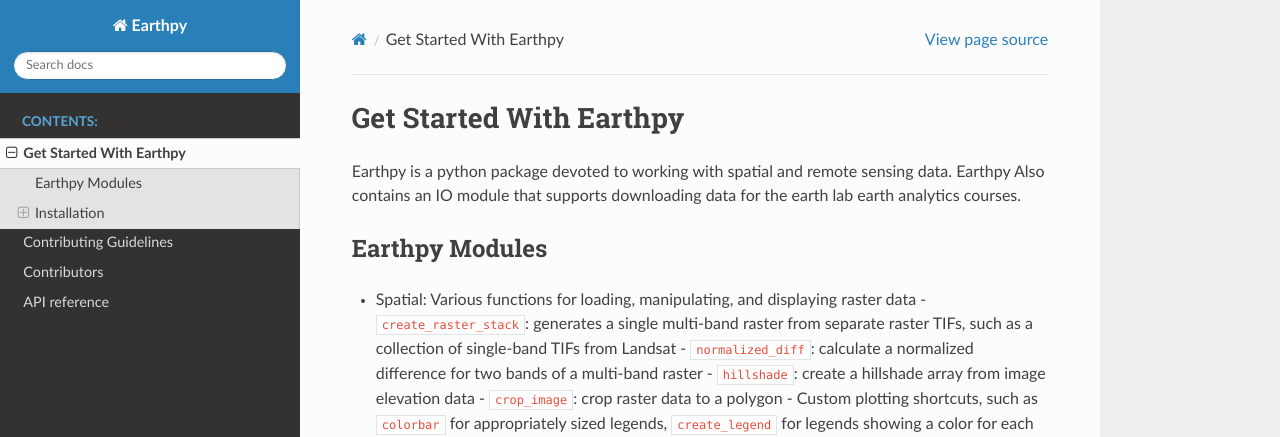
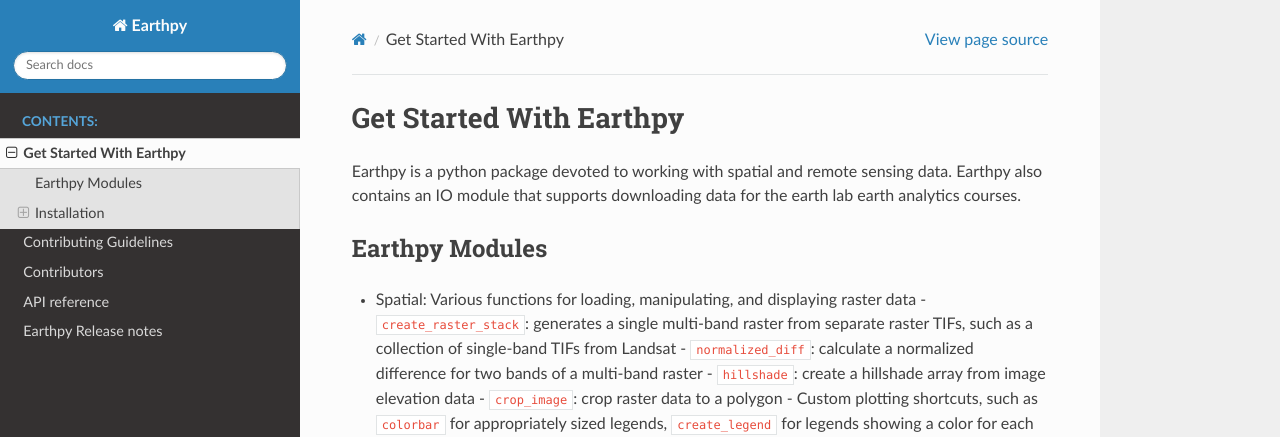
Before and after one commit to earthlab/earthpy, a Sphinx documentation site: the page built from docs/get-started.rst, in a window 1280 px wide and 1303 px high. Shown: the top 437 px of the window. Built offline with Sphinx 7.4.7 and the Read the Docs theme 2.0.0, drawn with Linux system fonts in a browser that asks for light colours.

Commit message:
adding change log to earthpy

```diff
--- /dev/null
+++ b/docs/change-log.rst
@@ -0,0 +1 @@
+.. include:: ../CHANGES.rst
--- a/docs/get-started.rst
+++ b/docs/get-started.rst
@@ -1,9 +1,9 @@
 Get Started With Earthpy
 ========================
 
-Earthpy is a python package devoted to working with spatial and remote sensing data.
-Earthpy Also contains an IO module that supports downloading data for the earth
-lab earth analytics courses.
+Earthpy is a python package devoted to working with spatial and remote sensing
+data. Earthpy also contains an IO module that supports downloading data for the
+earth lab earth analytics courses.
 
 Earthpy Modules
 ---------------
--- a/docs/index.rst
+++ b/docs/index.rst
@@ -24,6 +24,7 @@
    contributing
    contributors
    modules
+   change-log
 
 Indices and Tables
 ==================
```
Also changed, not shown: CHANGES.rst (added, +66 -0 lines).
